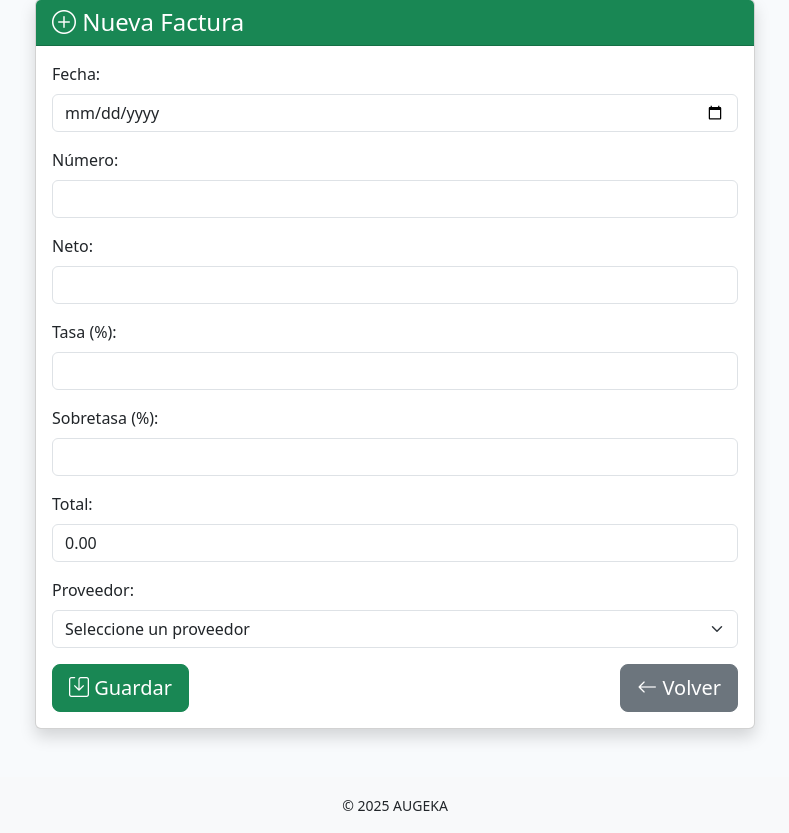
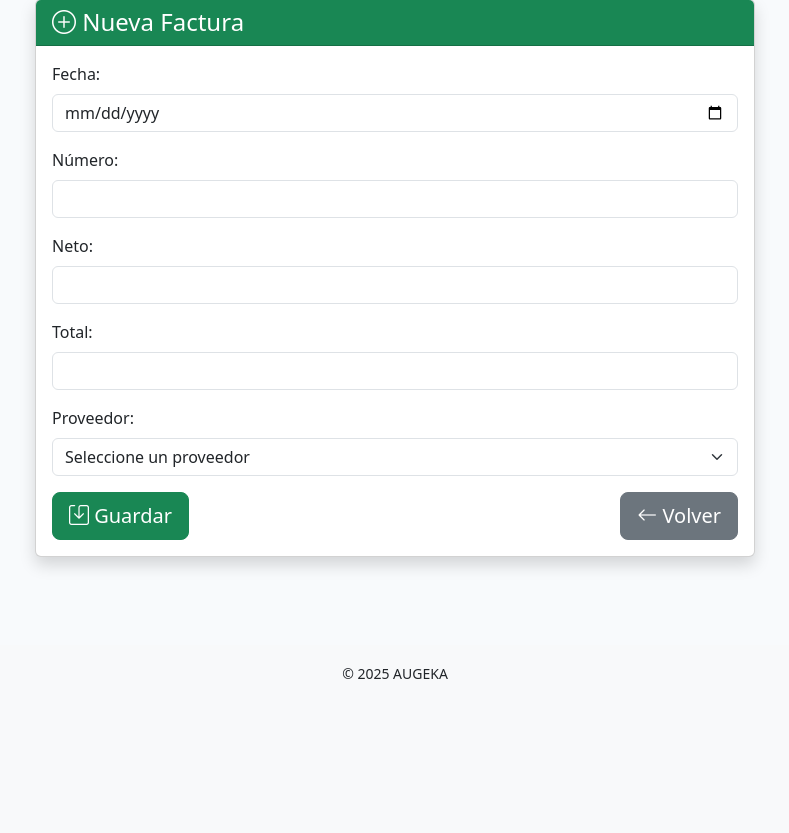
Before and after one commit to KrGabriel/Proyecto-muebleria, a Laravel app: page /facturas/create in a window 1280 px wide. Shown: the part 99-932 px from the top of the page, without its empty margins (245-1034 px from the left). After the commit the page ends 778 px from the top, so only its background shows below. Run offline with Laravel 12, Linux system fonts and the light colour scheme; the visitor is signed in with stand-in values (Sample User, id 1); data comes from the database, SQL or seed files in the repository; parts of the project's set-up code (start-up, migrations or seed data) failed here and were passed over.

Commit message:
Muchos cambios de la lista

```diff
--- a/app/Http/Controllers/CuentaBancariaController.php
+++ b/app/Http/Controllers/CuentaBancariaController.php
@@ -39,9 +39,9 @@ class CuentaBancariaController extends Controller
     {
         $validated = $request->validate([
             'numero_banco' => 'required|exists:bancos,numero',
-            'numero_cuenta' => 'required|integer'
+            'numero_cuenta' => 'required|integer',
+            'alias' => 'nullable|string|max:255'
         ]);
-
         $cuenta->update($validated);
         return redirect()->route('bancos.index')->with('success', 'Cuenta actualizada correctamente.');
     }
--- a/app/Http/Controllers/FacturaController.php
+++ b/app/Http/Controllers/FacturaController.php
@@ -19,38 +19,28 @@ class FacturaController extends Controller
         if ($request->filled('fecha_desde')) {
             $query->where('fecha', '>=', $request->fecha_desde);
         }
-
         if ($request->filled('fecha_hasta')) {
             $query->where('fecha', '<=', $request->fecha_hasta);
         }
-
         if ($request->filled('proveedor')) {
             $query->where('codigo_proveedor', $request->proveedor);
         }
-
         if ($request->filled('numero_factura')) {
             $query->where('numero', 'like', '%' . $request->numero_factura . '%');
         }
 
         $facturas = $query->orderBy('fecha', 'desc')->paginate(15);
-        $proveedores = Proveedor::orderBy('nombre')->get();
+        $proveedores = \App\Models\Proveedor::where('activo', true)->orderBy('nombre')->get();
 
         return view('facturas.index', compact('facturas', 'proveedores'));
     }
 
-
-    /**
-     * Muestra un formulario para crear una nueva factura
-     */
     public function create()
     {
-        $proveedores = \App\Models\Proveedor::orderBy('nombre')->get();
+        $proveedores = \App\Models\Proveedor::where('activo', true)->orderBy('nombre')->get();
         return view('facturas.create', compact('proveedores'));
     }
 
-    /**
-     * Guarda en la base de datos la factura recién creada
-     */
     public function store(Request $request)
     {
         $validated = $request->validate([
@@ -67,36 +57,19 @@ class FacturaController extends Controller
             ->with('success', 'Factura creada. Ahora agregue los cheques.');
     }
 
-    /**
-     * Muestra factura específica
-     */
-    public function show(string $id)
+    public function edit($id)
     {
         $factura = Factura::findOrFail($id);
-        return view('facturas.show', compact('factura'));
+        $proveedores = \App\Models\Proveedor::where('activo', true)->orderBy('nombre')->get();
+        return view('facturas.edit', compact('factura', 'proveedores'));
     }
 
-    /**
-     * Muestra el formulario para editar una factura seleccionada
-     */
-    public function edit(string $id)
-{
-    $factura = Factura::findOrFail($id);
-    $proveedores = \App\Models\Proveedor::orderBy('nombre')->get();
-    return view('facturas.edit', compact('factura', 'proveedores'));
-}
-
-    /**
-     * Actualiza la factura que se editó en el formulario anterior
-     */
-    public function update(Request $request, string $id)
+    public function update(Request $request, $id)
     {
         $request->validate([
             'fecha' => 'required|date',
             'numero' => 'required|max:50',
             'neto' => 'required|numeric|min:0',
-            'tasa' => 'required|numeric|min:0',
-            'sobretasa' => 'nullable|numeric|min:0',
             'total' => 'required|numeric|min:0',
             'codigo_proveedor' => 'required|exists:proveedores,codigo'
         ]);
--- a/app/Http/Controllers/ProveedorController.php
+++ b/app/Http/Controllers/ProveedorController.php
@@ -13,7 +13,7 @@ class ProveedorController extends Controller
      */
     public function index()
     {
-        $proveedores = Proveedor::orderBy('nombre')->paginate(5); // o la cantidad que prefieras
+        $proveedores = Proveedor::where('activo', true)->orderBy('nombre')->paginate(5); // o la cantidad que se te cante el culo
         return view('proveedores.index', compact('proveedores'));
     }
 
--- a/app/Models/Factura.php
+++ b/app/Models/Factura.php
@@ -18,8 +18,6 @@ class Factura extends Model
         'fecha',
         'numero',
         'neto',
-        'tasa',
-        'sobretasa',
         'total',
         'codigo_proveedor'
     ];
--- a/app/Models/Proveedor.php
+++ b/app/Models/Proveedor.php
@@ -20,7 +20,8 @@ class Proveedor extends Model
         'telefono',
         'localidad',
         'provincia',
-        'fecha_ultima_compra'
+        'fecha_ultima_compra',
+        'activo'
     ];
 
     public function facturas()
--- a/resources/views/facturas/create.blade.php
+++ b/resources/views/facturas/create.blade.php
@@ -25,16 +25,6 @@
                             <label class="form-label">Neto:</label>
                             <input type="number" name="neto" id="neto" class="form-control" value="{{ old('neto') }}" min="0" step="0.01" required>
                             @error('neto') <div class="text-danger">{{ $message }}</div> @enderror
-                        </div>
-                        <div class="mb-3">
-                            <label class="form-label">Tasa (%):</label>
-                            <input type="number" name="tasa" id="tasa" class="form-control" value="{{ old('tasa') }}" min="0" step="0.01" required>
-                            @error('tasa') <div class="text-danger">{{ $message }}</div> @enderror
-                        </div>
-                        <div class="mb-3">
-                            <label class="form-label">Sobretasa (%):</label>
-                            <input type="number" name="sobretasa" id="sobretasa" class="form-control" value="{{ old('sobretasa') }}" min="0" step="0.01">
-                            @error('sobretasa') <div class="text-danger">{{ $message }}</div> @enderror
                         </div>
                         <div class="mb-3">
                             <label class="form-label">Total:</label>
@@ -68,22 +58,3 @@
     </div>
 </div>
 @endsection
-
-@push('scripts')
-<script>
-function calcularTotal() {
-    let neto = parseFloat(document.getElementById('neto').value) || 0;
-    let tasa = parseFloat(document.getElementById('tasa').value) || 0;
-    let sobretasa = parseFloat(document.getElementById('sobretasa').value) || 0;
-    let total = neto + (neto * tasa / 100) + (neto * sobretasa / 100);
-    document.getElementById('total').value = total.toFixed(2);
-}
-
-document.addEventListener('DOMContentLoaded', function() {
-    document.getElementById('neto').addEventListener('input', calcularTotal);
-    document.getElementById('tasa').addEventListener('input', calcularTotal);
-    document.getElementById('sobretasa').addEventListener('input', calcularTotal);
-    calcularTotal();
-});
-</script>
-@endpush
--- a/resources/views/facturas/index.blade.php
+++ b/resources/views/facturas/index.blade.php
@@ -52,8 +52,6 @@
                         <th>Proveedor</th>
                         <th>Fecha</th>
                         <th>Neto</th>
-                        <th>Tasa</th>
-                        <th>Sobretasa</th>
                         <th>Total</th>
                         <th>Acciones</th>
                     </tr>
@@ -65,8 +63,6 @@
                             <td>{{ $factura->proveedor ? $factura->proveedor->nombre : '-' }}</td>
                             <td>{{ $factura->fecha }}</td>
                             <td>${{ number_format($factura->neto, 2, ',', '.') }}</td>
-                            <td>${{ number_format($factura->tasa, 2, ',', '.') }}</td>
-                            <td>${{ number_format($factura->sobretasa, 2, ',', '.') }}</td>
                             <td>${{ number_format($factura->total, 2, ',', '.') }}</td>
                             <td>
                                 <a href="{{ route('facturas.show', $factura->id) }}" class="btn btn-info btn-sm" title="Ver">
@@ -86,7 +82,7 @@
                         </tr>
                     @empty
                         <tr>
-                            <td colspan="8" class="text-center">No hay facturas cargadas.</td>
+                            <td colspan="6" class="text-center">No hay facturas cargadas.</td>
                         </tr>
                     @endforelse
                 </tbody>
--- a/resources/views/facturas/show.blade.php
+++ b/resources/views/facturas/show.blade.php
@@ -22,12 +22,6 @@
                         <dt class="col-sm-4">Neto</dt>
                         <dd class="col-sm-8">${{ number_format($factura->neto, 2, ',', '.') }}</dd>
 
-                        <dt class="col-sm-4">Tasa</dt>
-                        <dd class="col-sm-8">%{{ number_format($factura->tasa, 2, ',', '.') }}</dd>
-
-                        <dt class="col-sm-4">Sobretasa</dt>
-                        <dd class="col-sm-8">%{{ number_format($factura->sobretasa, 2, ',', '.') }}</dd>
-
                         <dt class="col-sm-4">Total</dt>
                         <dd class="col-sm-8">${{ number_format($factura->total, 2, ',', '.') }}</dd>
                     </dl>
```
Also changed, not shown: app/Models/CuentaBancaria.php (+8 -0 lines), resources/views/facturas/edit.blade.php (+5 -10 lines), database/migrations/2025_06_29_230429_remove_tasa_sobretasa_from_facturas_table.php (added).
